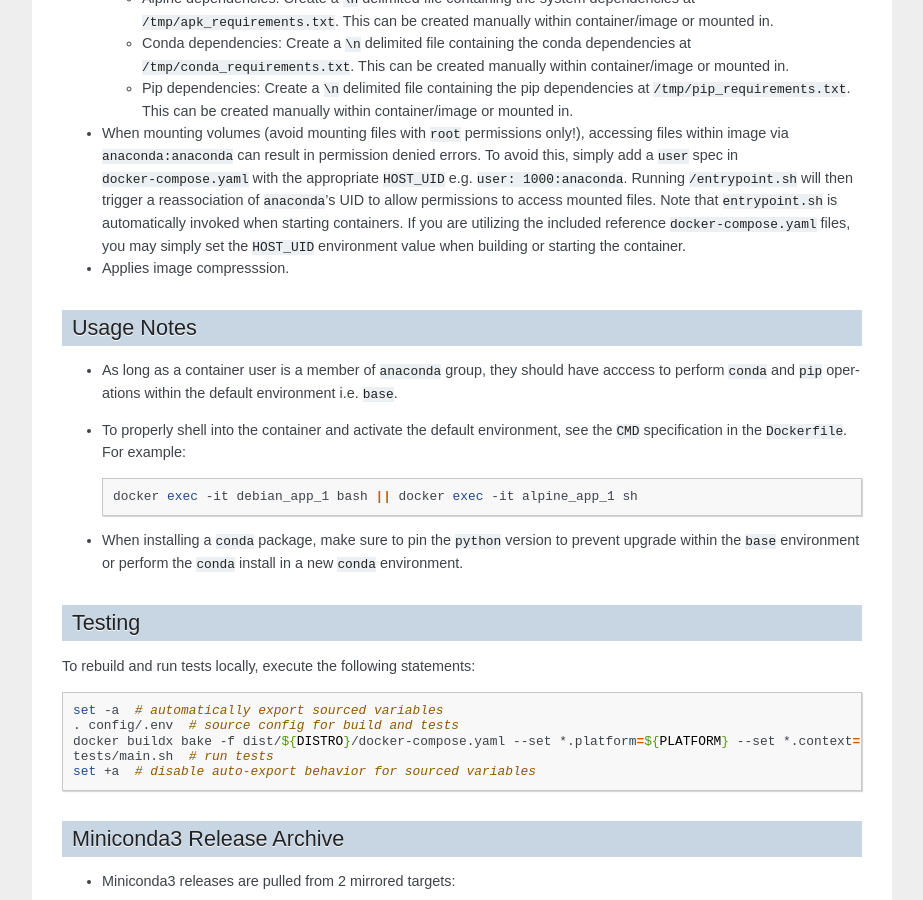
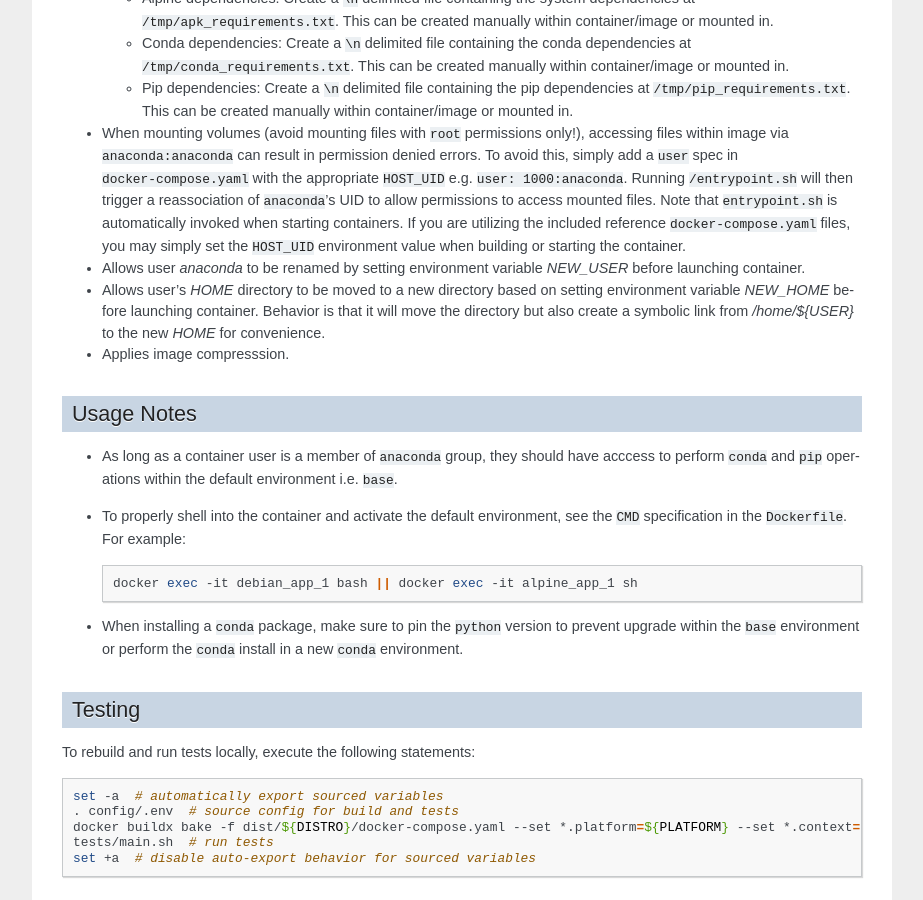
Before and after one commit to guzman-raphael/miniconda3, a Sphinx documentation site: the page built from docs/index.rst, in a window 1280 px wide and 900 px high, scrolled down 1304 px. Shown: the whole window, without its empty margins (198-1121 px from the left). Built offline with Sphinx 7.4.7, drawn with Linux system fonts in a browser that asks for light colours.

Commit message:
Add docs about renaming user/home.

```diff
--- a/docs/index.rst
+++ b/docs/index.rst
@@ -44,6 +44,8 @@ Features
   - Pip dependencies: Create a ``\n`` delimited file containing the pip dependencies at ``/tmp/pip_requirements.txt``. This can be created manually within container/image or mounted in.
 
 - When mounting volumes (avoid mounting files with ``root`` permissions only!), accessing files within image via ``anaconda:anaconda`` can result in permission denied errors. To avoid this, simply add a ``user`` spec in ``docker-compose.yaml`` with the appropriate ``HOST_UID`` e.g. ``user: 1000:anaconda``. Running ``/entrypoint.sh`` will then trigger a reassociation of ``anaconda``'s UID to allow permissions to access mounted files. Note that ``entrypoint.sh`` is automatically invoked when starting containers. If you are utilizing the included reference ``docker-compose.yaml`` files, you may simply set the ``HOST_UID`` environment value when building or starting the container.
+- Allows user `anaconda` to be renamed by setting environment variable `NEW_USER` before launching container.
+- Allows user's `HOME` directory to be moved to a new directory based on setting environment variable `NEW_HOME` before launching container. Behavior is that it will move the directory but also create a symbolic link from `/home/${USER}` to the new `HOME` for convenience.
 - Applies image compresssion.
 
 Usage Notes
```
